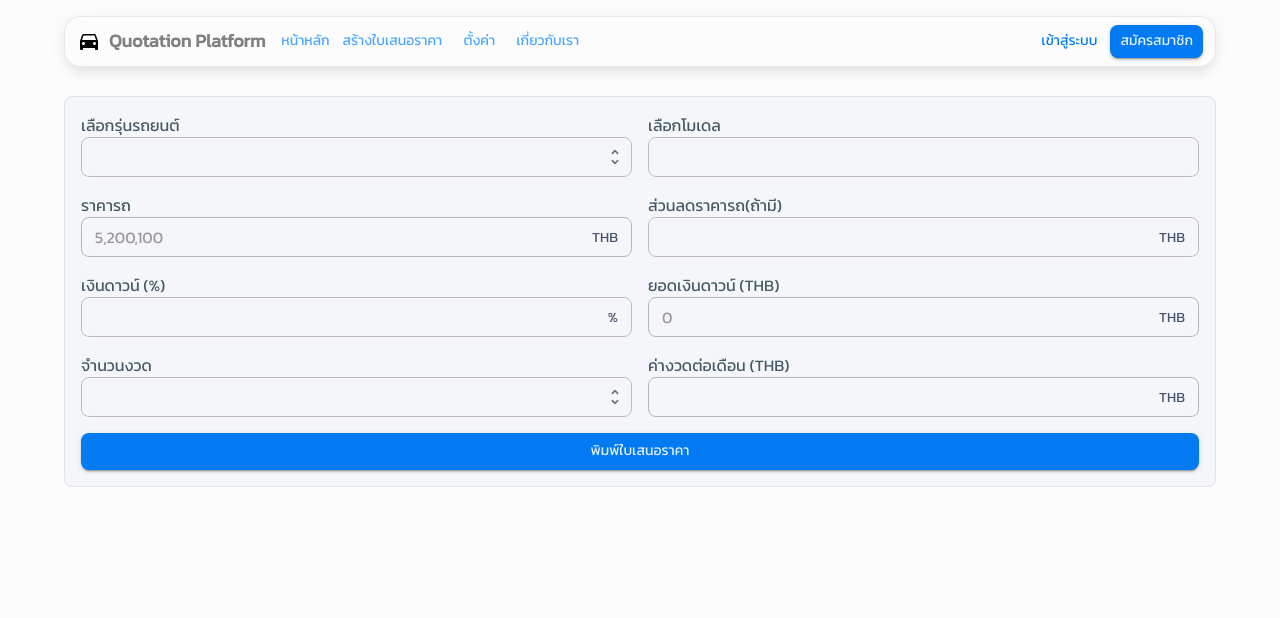
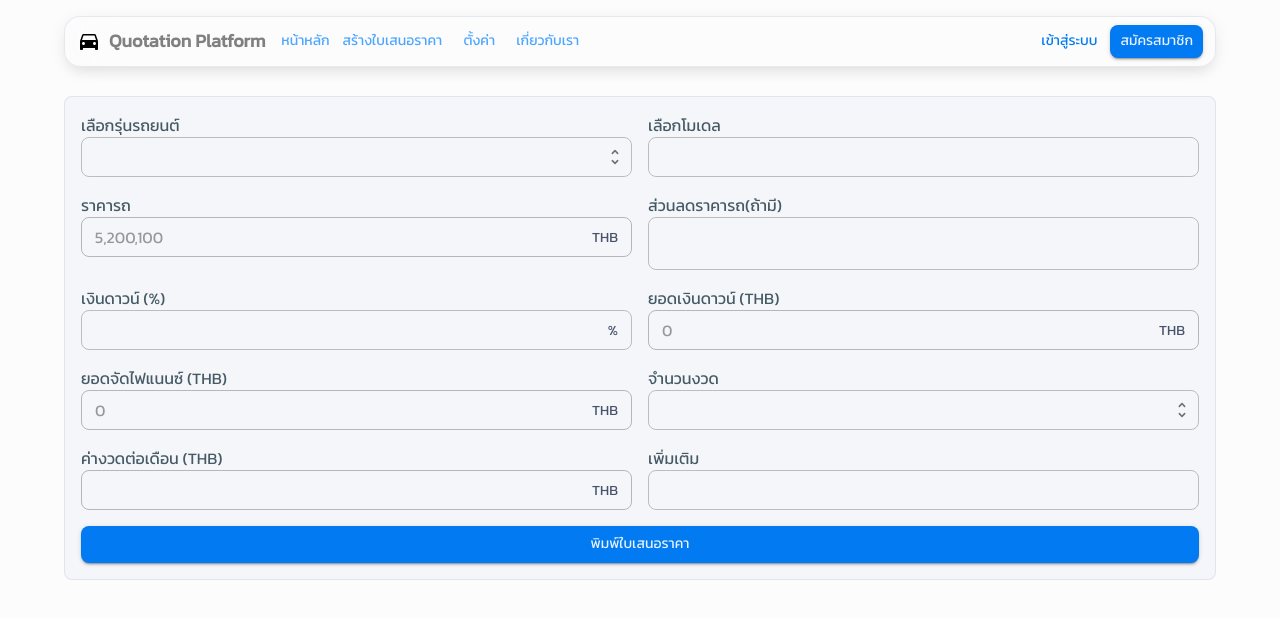
Before and after one commit to jakkapan1789/quotation-platform, a Next.js app: page / in a window 1280 px wide. Shown: the top 618 px of the page. Built offline with nearby package versions, Linux system fonts and the light colour scheme.

Commit message:
test discount

```diff
--- a/src/pages/index.js
+++ b/src/pages/index.js
@@ -1,4 +1,4 @@
-import React, { useMemo } from "react";
+import React, { useMemo, useState } from "react";
 
 import { Formik, Form, Field } from "formik";
 import { TextField, MenuItem, Button, Typography, Card } from "@mui/material";
@@ -52,6 +52,11 @@ const QuotationForm = () => {
     ],
     []
   );
+  const parsePrice = (value) => {
+    // Remove all commas and return the numeric value
+    return value.replace(/,/g, "");
+  };
+
   const formatPrice = (price) =>
     price ? new Intl.NumberFormat().format(price) : "0";
 
@@ -71,6 +76,14 @@ const QuotationForm = () => {
     const monthlyPayment = loanAmount / parsedInstallments;
 
     return formatPrice(monthlyPayment);
+  };
+
+  const [discount, setDiscount] = useState("");
+  const handleChange = (e) => {
+    const input = e.target.value;
+    const parsedValue = parsePrice(input); // Remove commas
+    const formattedValue = formatPrice(parsedValue); // Format with commas
+    setDiscount(formattedValue); // Set the formatted value in state
   };
 
   return (
@@ -137,20 +150,19 @@ const QuotationForm = () => {
 
                 {/** Discount Field **/}
                 <Grid item xs={12} sm={6}>
-                  <FieldWrapper
-                    label="ส่วนลดราคารถ(ถ้ามี)"
-                    name="discount"
-                    value={values.discount}
-                    endAdornment="THB"
-                    error={touched.discount && Boolean(errors.discount)}
-                    helperText={touched.discount && errors.discount}
-                    onChange={(e) => {
-                      const input = e.target.value;
-                      const parsedValue = parsePrice(input); // Remove commas
-                      const formattedValue = formatPrice(parsedValue); // Format with commas
-                      setFieldValue("discount", formattedValue); // Set the formatted value
-                    }}
-                  />
+                  <Stack direction={"column"}>
+                    <Typography sx={{ color: "#455A64", fontSize: "16px" }}>
+                      ส่วนลดราคารถ(ถ้ามี)
+                    </Typography>
+                    <TextField
+                      value={discount}
+                      onChange={handleChange}
+                      endAdornment={
+                        <InputAdornment position="end">THB</InputAdornment>
+                      }
+                      fullWidth
+                    />
+                  </Stack>
                 </Grid>
 
                 {/** Down Payment Fields **/}
@@ -167,6 +179,18 @@ const QuotationForm = () => {
                 <Grid item xs={8} sm={6}>
                   <FieldWrapper
                     label="ยอดเงินดาวน์ (THB)"
+                    name="downPaymentValue"
+                    disabled
+                    value={calculateDownPayment(
+                      values.price,
+                      values.downPayment
+                    )}
+                    endAdornment="THB"
+                  />
+                </Grid>
+                <Grid item xs={8} sm={6}>
+                  <FieldWrapper
+                    label="ยอดจัดไฟแนนซ์ (THB)"
                     name="downPaymentValue"
                     disabled
                     value={calculateDownPayment(
@@ -221,6 +245,10 @@ const QuotationForm = () => {
                     }
                     endAdornment="THB"
                   />
+                </Grid>
+
+                <Grid item xs={12} sm={6}>
+                  <FieldWrapper label="เพิ่มเติม" name="discount" />
                 </Grid>
 
                 {/** Submit Button **/}
```
